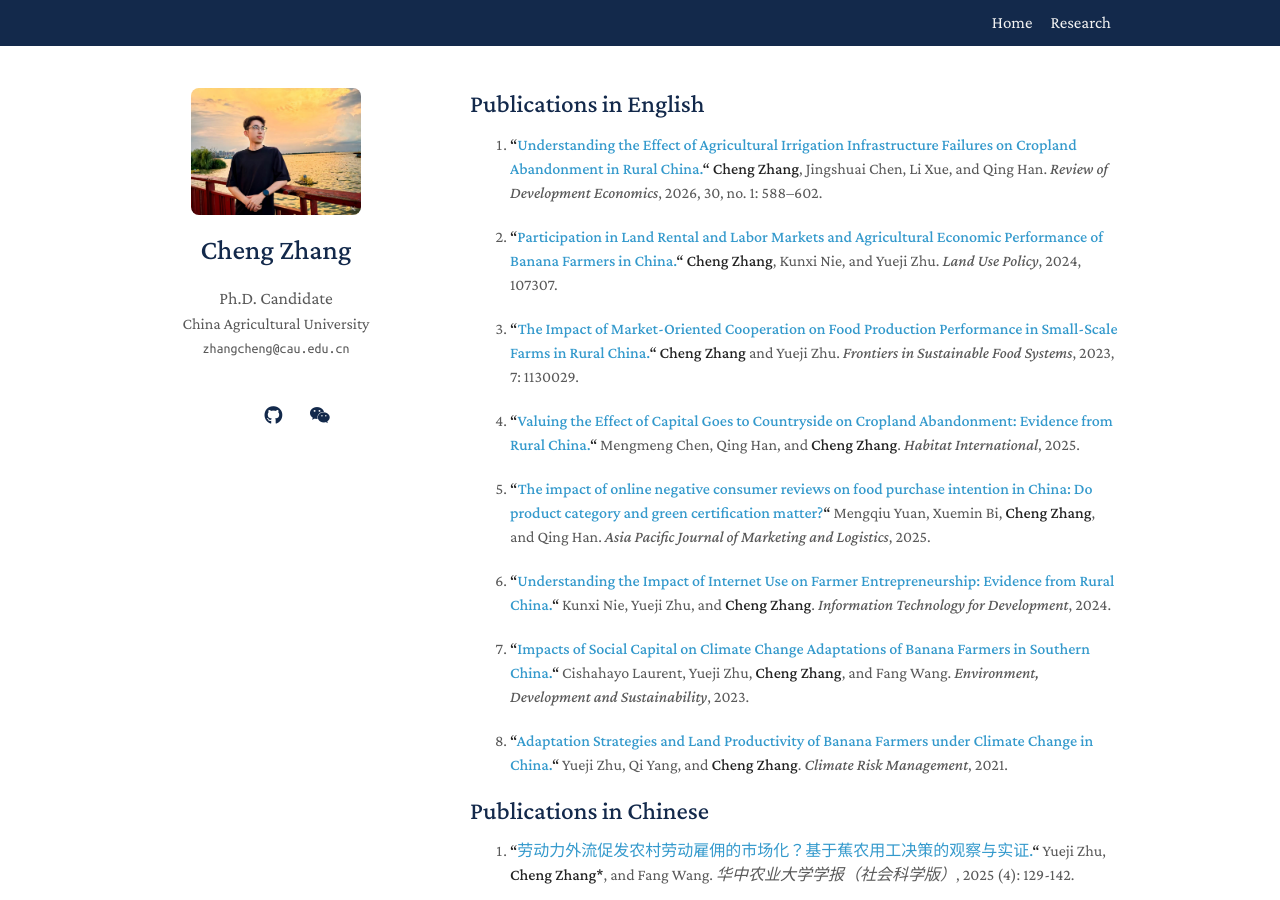
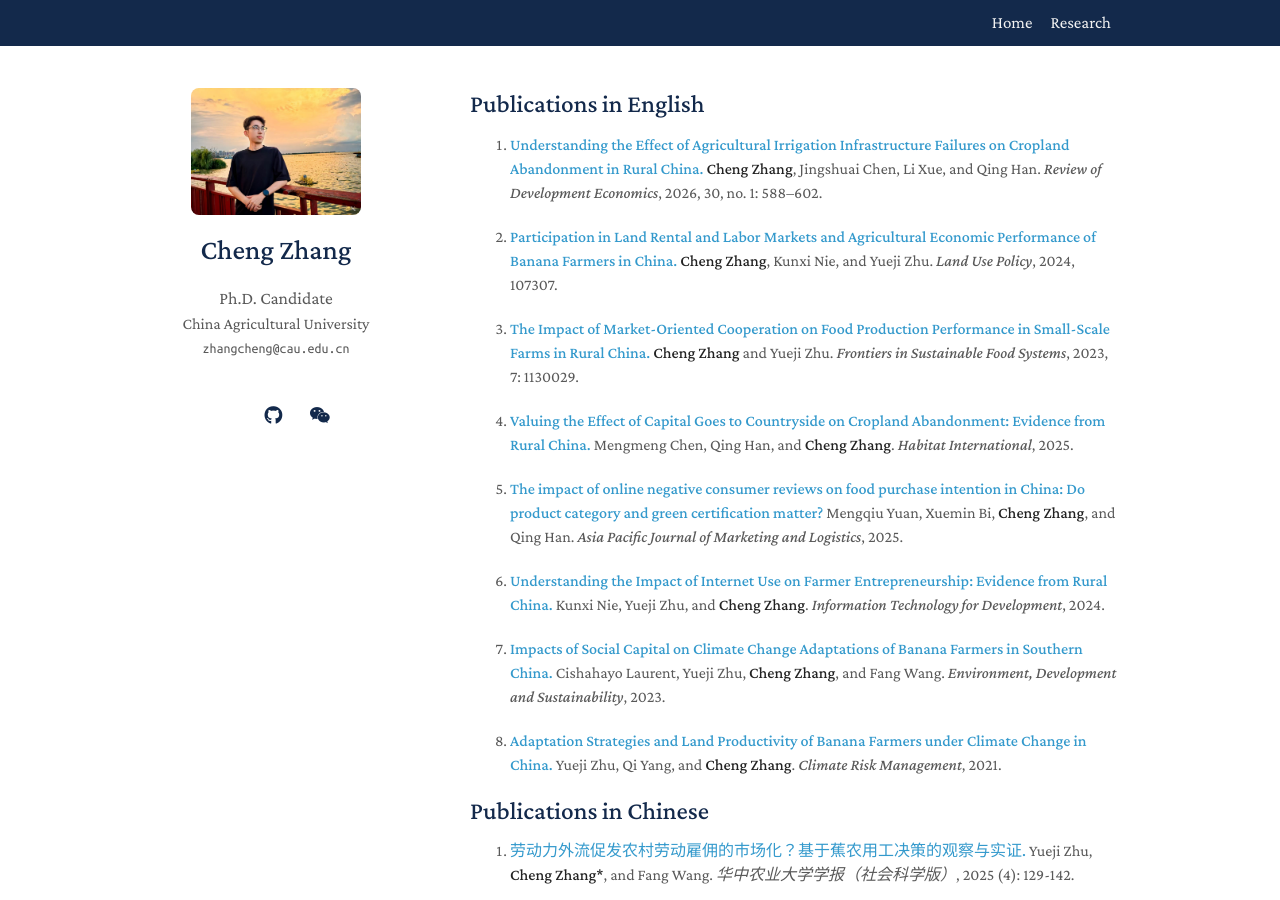
Before and after one commit to chengzhang-econ/chengzhang-econ.github.io, a Jekyll site: the page built from publications.md, in a window 1280 px wide and 900 px high. Built offline with Jekyll 4.4.1, drawn with Linux system fonts in a browser that asks for light colours; a style sheet for code colours, icons or effects is not loaded.

Commit message:
Update publications.md

```diff
--- a/publications.md
+++ b/publications.md
@@ -7,26 +7,26 @@ permalink: /publications/
 Publications in English
 ------
 
-1. **"[Understanding the Effect of Agricultural Irrigation Infrastructure Failures on Cropland Abandonment in Rural China.](https://onlinelibrary.wiley.com/doi/full/10.1111/rode.70018)"** **Cheng Zhang**, Jingshuai Chen, Li Xue, and Qing Han. *Review of Development Economics*, 2026, 30, no. 1: 588–602.
+1. **[Understanding the Effect of Agricultural Irrigation Infrastructure Failures on Cropland Abandonment in Rural China.](https://onlinelibrary.wiley.com/doi/full/10.1111/rode.70018)** **Cheng Zhang**, Jingshuai Chen, Li Xue, and Qing Han. *Review of Development Economics*, 2026, 30, no. 1: 588–602.
 
-2. **"[Participation in Land Rental and Labor Markets and Agricultural Economic Performance of Banana Farmers in China.](https://www.sciencedirect.com/science/article/pii/S0264837724002606)"** **Cheng Zhang**, Kunxi Nie, and Yueji Zhu. *Land Use Policy*, 2024, 107307.
+2. **[Participation in Land Rental and Labor Markets and Agricultural Economic Performance of Banana Farmers in China.](https://www.sciencedirect.com/science/article/pii/S0264837724002606)** **Cheng Zhang**, Kunxi Nie, and Yueji Zhu. *Land Use Policy*, 2024, 107307.
 
-3. **"[The Impact of Market-Oriented Cooperation on Food Production Performance in Small-Scale Farms in Rural China.](https://www.frontiersin.org/journals/sustainable-food-systems/articles/10.3389/fsufs.2023.1130029/full)"** **Cheng Zhang** and Yueji Zhu. *Frontiers in Sustainable Food Systems*, 2023, 7: 1130029.
+3. **[The Impact of Market-Oriented Cooperation on Food Production Performance in Small-Scale Farms in Rural China.](https://www.frontiersin.org/journals/sustainable-food-systems/articles/10.3389/fsufs.2023.1130029/full)** **Cheng Zhang** and Yueji Zhu. *Frontiers in Sustainable Food Systems*, 2023, 7: 1130029.
 
-4. **"[Valuing the Effect of Capital Goes to Countryside on Cropland Abandonment: Evidence from Rural China.](https://www.sciencedirect.com/science/article/pii/S0197397525000153)"** Mengmeng Chen, Qing Han, and **Cheng Zhang**. *Habitat International*, 2025.
+4. **[Valuing the Effect of Capital Goes to Countryside on Cropland Abandonment: Evidence from Rural China.](https://www.sciencedirect.com/science/article/pii/S0197397525000153)** Mengmeng Chen, Qing Han, and **Cheng Zhang**. *Habitat International*, 2025.
 
-5. **"[The impact of online negative consumer reviews on food purchase intention in China: Do product category and green certification matter?](https://www.emerald.com/apjml/article-abstract/doi/10.1108/APJML-06-2025-1212/1319060/The-impact-of-online-negative-consumer-reviews-on?redirectedFrom=fulltext)"** Mengqiu Yuan, Xuemin Bi, **Cheng Zhang**, and Qing Han. *Asia Pacific Journal of Marketing and Logistics*, 2025.
+5. **[The impact of online negative consumer reviews on food purchase intention in China: Do product category and green certification matter?](https://www.emerald.com/apjml/article-abstract/doi/10.1108/APJML-06-2025-1212/1319060/The-impact-of-online-negative-consumer-reviews-on?redirectedFrom=fulltext)** Mengqiu Yuan, Xuemin Bi, **Cheng Zhang**, and Qing Han. *Asia Pacific Journal of Marketing and Logistics*, 2025.
 
-6. **"[Understanding the Impact of Internet Use on Farmer Entrepreneurship: Evidence from Rural China.](https://www.tandfonline.com/doi/full/10.1080/02681102.2024.2334297)"** Kunxi Nie, Yueji Zhu, and **Cheng Zhang**. *Information Technology for Development*, 2024.
+6. **[Understanding the Impact of Internet Use on Farmer Entrepreneurship: Evidence from Rural China.](https://www.tandfonline.com/doi/full/10.1080/02681102.2024.2334297)** Kunxi Nie, Yueji Zhu, and **Cheng Zhang**. *Information Technology for Development*, 2024.
 
-7. **"[Impacts of Social Capital on Climate Change Adaptations of Banana Farmers in Southern China.](https://link.springer.com/article/10.1007/s10668-023-03729-5)"** Cishahayo Laurent, Yueji Zhu, **Cheng Zhang**, and Fang Wang. *Environment, Development and Sustainability*, 2023.
+7. **[Impacts of Social Capital on Climate Change Adaptations of Banana Farmers in Southern China.](https://link.springer.com/article/10.1007/s10668-023-03729-5)** Cishahayo Laurent, Yueji Zhu, **Cheng Zhang**, and Fang Wang. *Environment, Development and Sustainability*, 2023.
 
-8. **"[Adaptation Strategies and Land Productivity of Banana Farmers under Climate Change in China.](https://www.sciencedirect.com/science/article/pii/S2212096321000978)"** Yueji Zhu, Qi Yang, and **Cheng Zhang**. *Climate Risk Management*, 2021.
+8. **[Adaptation Strategies and Land Productivity of Banana Farmers under Climate Change in China.](https://www.sciencedirect.com/science/article/pii/S2212096321000978)** Yueji Zhu, Qi Yang, and **Cheng Zhang**. *Climate Risk Management*, 2021.
 
 Publications in Chinese
 ------
 
-1. **"[劳动力外流促发农村劳动雇佣的市场化？基于蕉农用工决策的观察与实证.](http://hnxbw.cnjournals.net/hznydxsk/article/abstract/202504012?st=search)"** Yueji Zhu, **Cheng Zhang\***, and Fang Wang. *华中农业大学学报（社会科学版）*, 2025 (4): 129-142.
+1. **[劳动力外流促发农村劳动雇佣的市场化？基于蕉农用工决策的观察与实证.](http://hnxbw.cnjournals.net/hznydxsk/article/abstract/202504012?st=search)** Yueji Zhu, **Cheng Zhang\***, and Fang Wang. *华中农业大学学报（社会科学版）*, 2025 (4): 129-142.
 
 Working Papers
 ------
```
